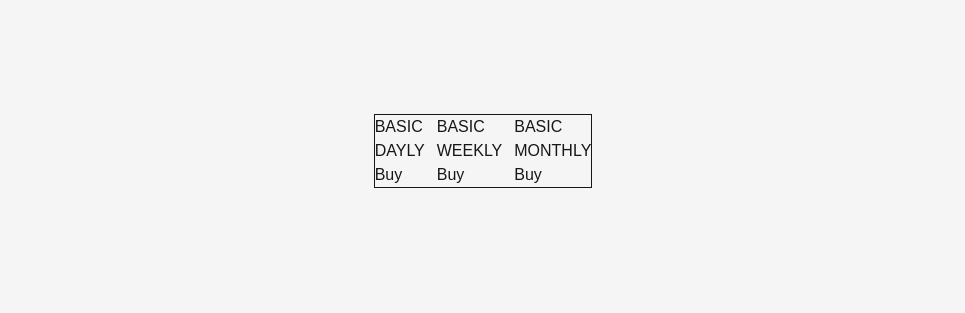
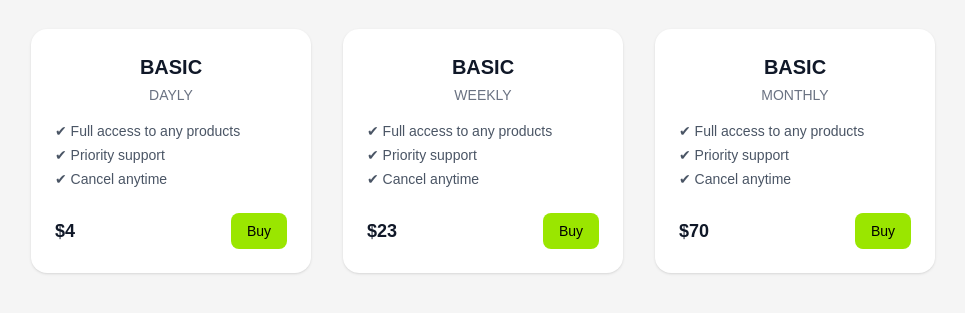
Before and after one commit to DanilZharkovTS/stripe-checkout-mini, a Next.js app in the folder frontend/: page /products/subscriptions in a window 1280 px wide. Shown: the part 249-562 px from the top of the page, without its empty margins (157-1122 px from the left). Built offline with nearby package versions, Linux system fonts and the light colour scheme.

Commit message:
chore(subscriptions): add ui for subscriptions page

```diff
--- a/frontend/app/products/page.tsx
+++ b/frontend/app/products/page.tsx
@@ -35,10 +35,18 @@ export default function ProductsPage() {
   }
 
   return (
-    <div className="min-h-screen w-full flex justify-center items-center">
-      <Link href={'/products/subscriptions'}>Subscriptions</Link>
+  <div className="min-h-screen w-full flex flex-col items-center justify-center gap-8">
+    <Link
+      href="/products/subscriptions"
+      className="rounded-xl border border-gray-200 bg-white px-6 py-3 text-sm font-medium text-gray-900 shadow-sm transition hover:-translate-y-0.5 hover:shadow-md active:scale-95"
+    >
+      View subscription plans
+    </Link>
+
     {!products && (
-        <div className="text-center text-gray-500">No products found.</div>
+      <div className="text-center text-gray-500">
+        No products found.
+      </div>
     )}
 
     <div className="flex flex-col md:flex-row justify-center gap-8">
@@ -48,7 +56,6 @@ export default function ProductsPage() {
             key={p.id}
             className="group flex flex-col rounded-2xl bg-white p-6 shadow-sm transition hover:-translate-y-1 hover:shadow-lg"
           >
-              {/* Image */}
             <div className="mb-4 flex justify-center">
               {p.image_url ? (
                 <Image
@@ -65,7 +72,6 @@ export default function ProductsPage() {
               )}
             </div>
 
-              {/* Content */}
             <div className="flex flex-1 flex-col gap-2">
               <h3 className="text-lg font-semibold text-gray-900">
                 {p.name}
@@ -93,4 +99,5 @@ export default function ProductsPage() {
     </div>
   </div>
 )
+
 }
--- a/frontend/app/products/service.ts
+++ b/frontend/app/products/service.ts
@@ -1,5 +1,5 @@
 import axios from 'axios'
-import type { subscription } from './types'
+import type { subscriptionCheckoutDTO } from './types'
 
 export const service = {
   getAllProducts: async () => {
@@ -12,7 +12,7 @@ export const service = {
     )
     return res.data
   },
-  getSubscriptionCheckout: async (data: subscription) => {
+  getSubscriptionCheckout: async (data: subscriptionCheckoutDTO) => {
     const res = await axios.post(
       `${process.env.NEXT_PUBLIC_API_URL}/products/subscriptions`,
       data
--- a/frontend/app/products/subscriptions/page.tsx
+++ b/frontend/app/products/subscriptions/page.tsx
@@ -13,9 +13,9 @@ export default function SubscriptionsPage() {
   const router = useRouter()
 
   const subscriptionVariants: subscriptionVariants = [
-    { plan: 'BASIC', period: 'DAYLY' },
-    { plan: 'BASIC', period: 'WEEKLY' },
-    { plan: 'BASIC', period: 'MONTHLY' },
+    { plan: 'BASIC', period: 'DAYLY', price: 4 },
+    { plan: 'BASIC', period: 'WEEKLY', price: 23 },
+    { plan: 'BASIC', period: 'MONTHLY', price: 70 },
   ]
 
   const handleCheckout = async (
@@ -35,23 +35,40 @@ export default function SubscriptionsPage() {
   }
 
   return (
-    <div className="w-full h-screen flex justify-center items-center">
-      <div className="flex gap-3 b-gray-50 border">
-        {subscriptionVariants.map((s: subscription, i) => {
-          return (
-            <div key={i}>
-              <div>{s.plan}</div>
-              <div>{s.period}</div>
+    <div className="min-h-screen w-full flex justify-center items-center">
+      <div className="flex flex-col md:flex-row justify-center gap-8">
+        {subscriptionVariants.map((s: subscription, i) => (
+          <div
+            key={i}
+            className="group flex w-[280px] flex-col rounded-2xl bg-white p-6 shadow-sm transition hover:-translate-y-1 hover:shadow-lg"
+          >
+            <div className="mb-4 text-center">
+              <h3 className="text-xl font-semibold text-gray-900">{s.plan}</h3>
+              <p className="mt-1 text-sm text-gray-500">{s.period}</p>
+            </div>
+
+            <div className="flex-1 text-sm text-gray-600">
+              <ul className="space-y-1">
+                <li>✔ Full access to any products</li>
+                <li>✔ Priority support</li>
+                <li>✔ Cancel anytime</li>
+              </ul>
+            </div>
+
+            <div className="mt-6 flex items-center justify-between">
+              <span className="text-lg font-bold text-gray-900">
+                ${s.price}
+              </span>
+
               <button
-                onClick={() => {
-                  handleCheckout(s.plan, s.period)
-                }}
+                onClick={() => handleCheckout(s.plan, s.period)}
+                className="rounded-lg bg-lime-400 px-4 py-2 text-sm font-medium text-black transition hover:bg-lime-500 active:scale-95"
               >
                 Buy
               </button>
             </div>
-          )
-        })}
+          </div>
+        ))}
       </div>
     </div>
   )
--- a/frontend/app/products/types.ts
+++ b/frontend/app/products/types.ts
@@ -14,6 +14,12 @@ export type subscriptionPeriods = 'DAYLY' | 'WEEKLY' | 'MONTHLY'
 export interface subscription {
   plan: subscriptionPlans
   period: subscriptionPeriods
+  price: number
+}
+
+export interface subscriptionCheckoutDTO {
+  plan: subscriptionPlans
+  period: subscriptionPeriods
 }
 
 export type subscriptionVariants = subscription[]
```
Lines whose indentation alone changed are shown as unchanged.
